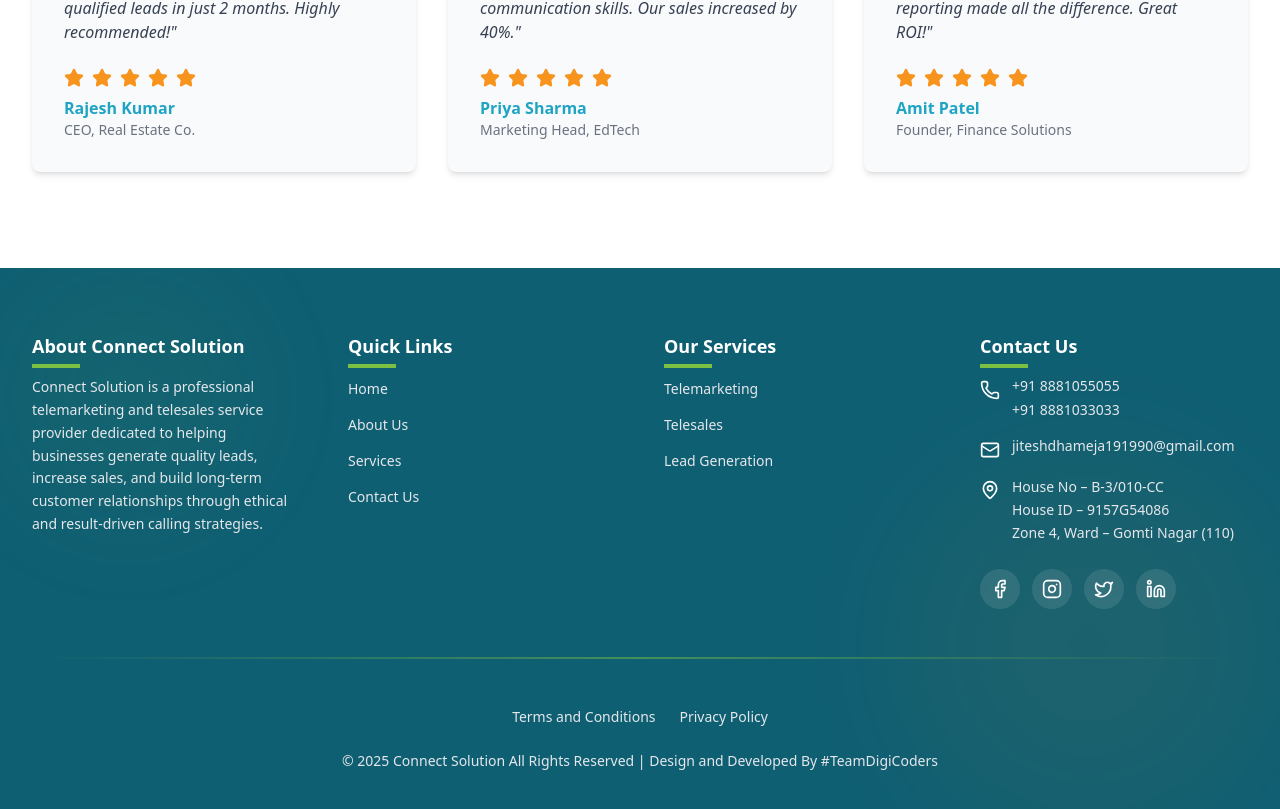
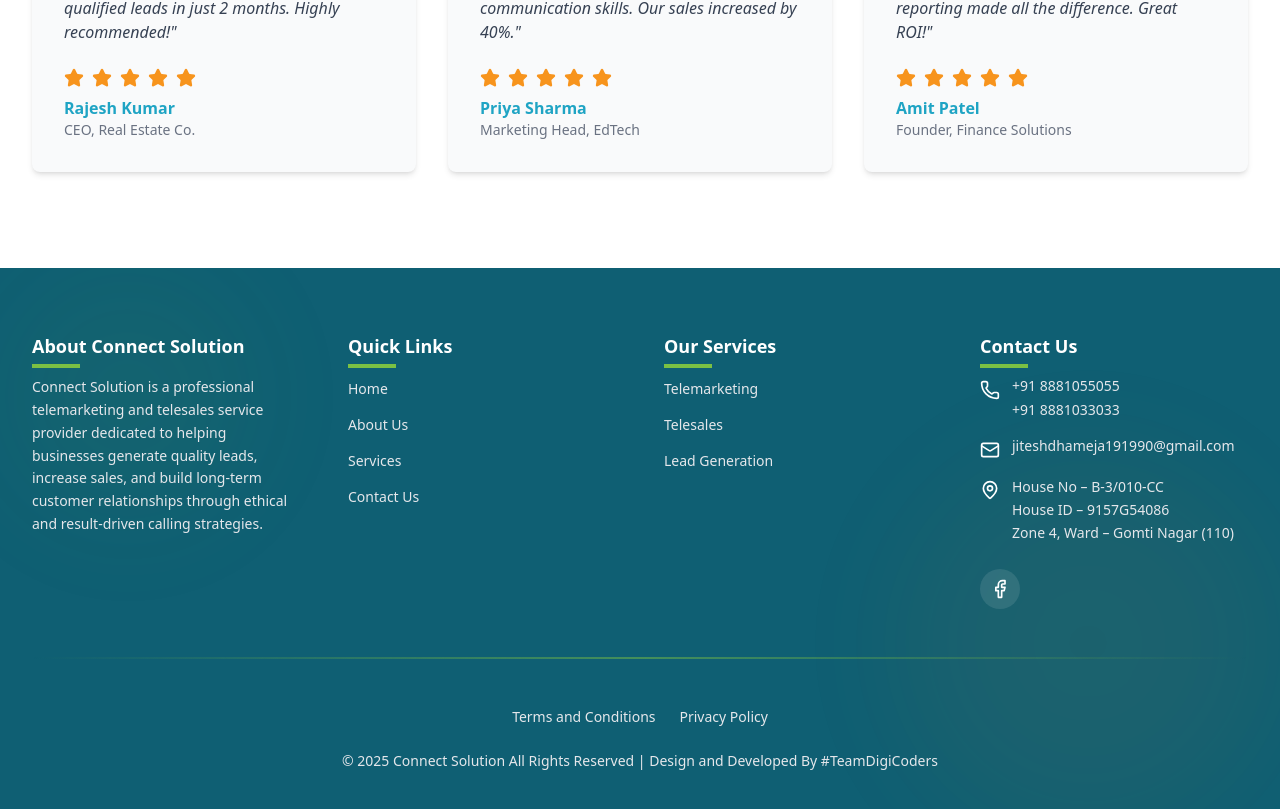
Before and after one commit to digicoders-git/connect_solution, a React (Vite) app: page / in a window 1280 px wide. Shown: the part 5289-6098 px from the top of the page. Built offline with nearby package versions, Linux system fonts and the light colour scheme.

Commit message:
All api intergrate

```diff
--- a/src/pages/Footer.jsx
+++ b/src/pages/Footer.jsx
@@ -171,7 +171,7 @@ const Footer = () => {
               </div>
 
               {/* Social Media */}
-              <div className="pt-2 opacity-0 animate-[fadeIn_0.6s_ease-in-out_0.8s_forwards] flex gap-3">
+              <div className="pt-2 items-center opacity-0 animate-[fadeIn_0.6s_ease-in-out_0.8s_forwards] flex gap-3">
                 <a
                   href="https://www.facebook.com/profile.php?id=100010823233843"
                   target="_blank"
@@ -186,7 +186,7 @@ const Footer = () => {
                 >
                   <Facebook className="w-5 h-5 text-white" />
                 </a>
-                <a
+                {/* <a
                   href="https://www.instagram.com/"
                   target="_blank"
                   rel="noopener noreferrer"
@@ -227,7 +227,7 @@ const Footer = () => {
                   }`}
                 >
                   <Linkedin className="w-5 h-5 text-white" />
-                </a>
+                </a> */}
               </div>
             </div>
           </div>
```
